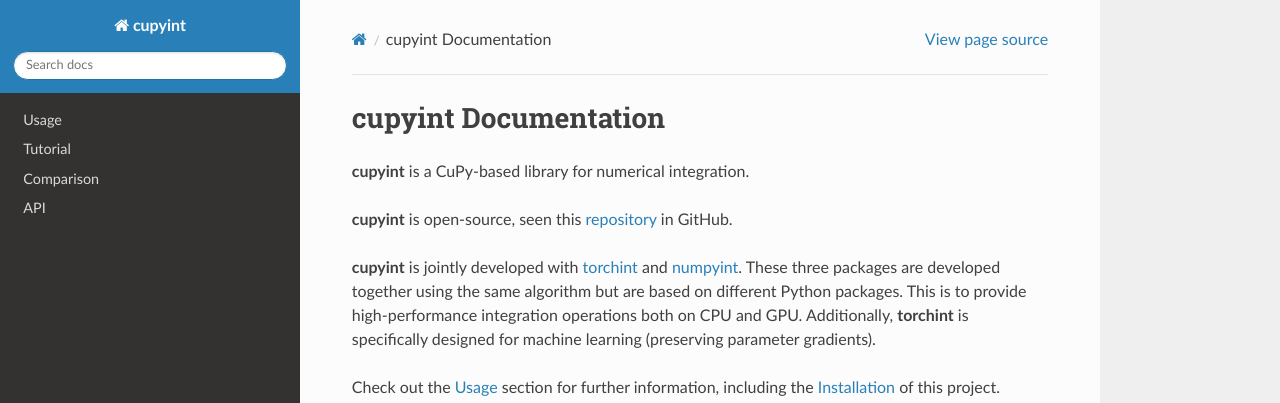
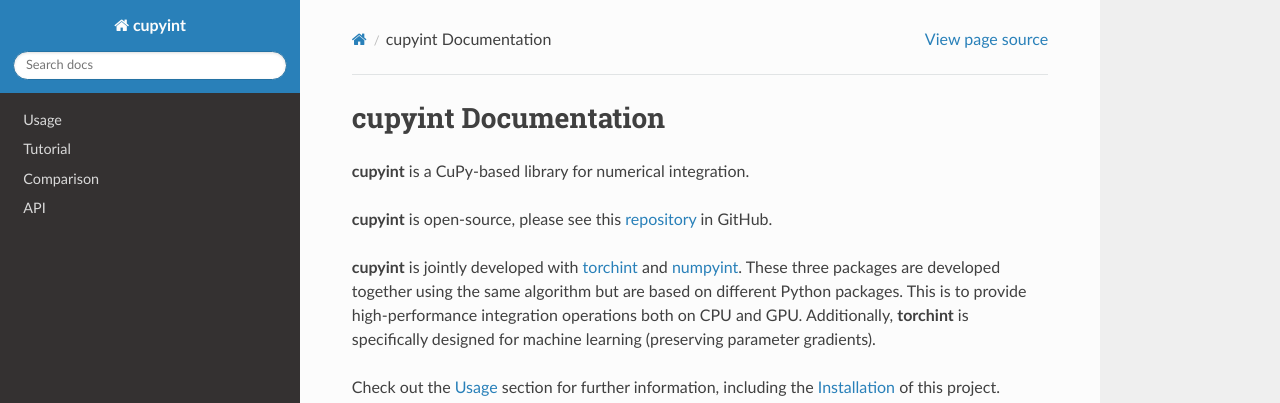
Before and after one commit to ze-ouyang/cupyint_doc, a Sphinx documentation site: the page built from docs/source/index.rst, in a window 1280 px wide and 1082 px high. Shown: the top 403 px of the window. Built offline with Sphinx 7.4.7 and the Read the Docs theme 3.1.0, drawn with Linux system fonts in a browser that asks for light colours.

Commit message:
Update index.rst

```diff
--- a/docs/source/index.rst
+++ b/docs/source/index.rst
@@ -3,7 +3,7 @@
 
 **cupyint** is a CuPy-based library for numerical integration.
 
-**cupyint** is open-source, seen this `repository <https://github.com/ze-ouyang/cupyint>`_ in GitHub.
+**cupyint** is open-source, please see this `repository <https://github.com/ze-ouyang/cupyint>`_ in GitHub.
 
 **cupyint** is jointly developed with `torchint <https://torchint-doc.readthedocs.io/en/latest/>`_ and `numpyint <https://numpyint-doc.readthedocs.io/en/latest/>`_. These three packages are developed together using the same algorithm but are based on different Python packages. This is to provide high-performance integration operations both on CPU and GPU. Additionally, **torchint** is specifically designed for machine learning (preserving parameter gradients).
 
```
